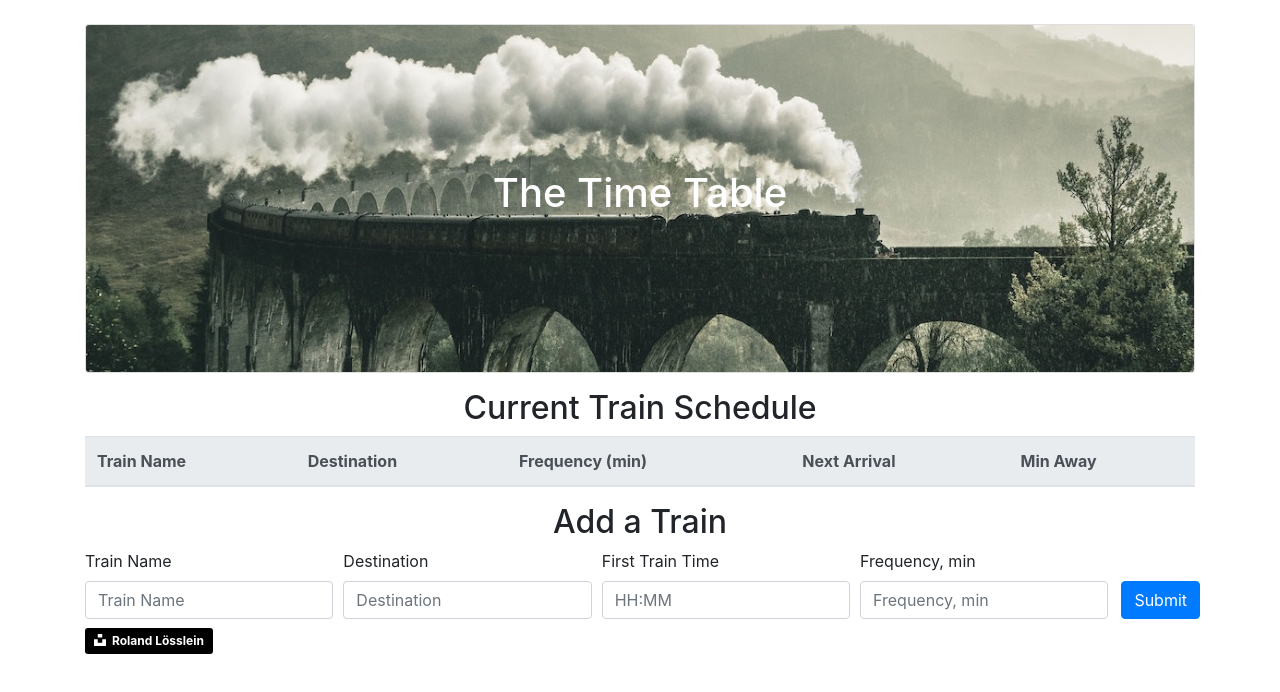
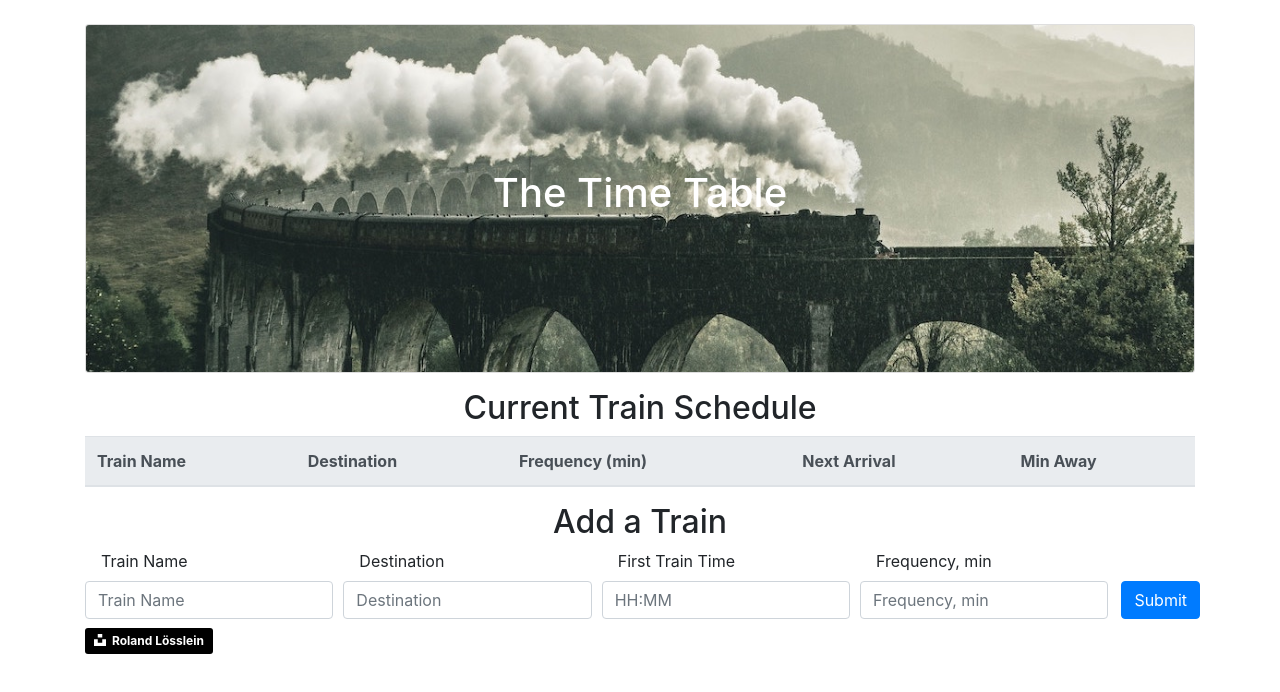
Before and after one commit to mike-4040/train-table, a plain HTML site: page index.html in a window 1280 px wide. Drawn offline with nearby package versions, Linux system fonts and the light colour scheme; no server answers.

Commit message:
Alligned labes for input

```diff
--- a/index.html
+++ b/index.html
@@ -49,7 +49,7 @@
       <form>
         <div class="form-row">
           <div class="col-sm-6 col-md">
-            <label for="in-train-name">Train Name</label>
+            <label for="in-train-name" class="ml-3">Train Name</label>
             <input
               type="text"
               class="form-control mb-2"
@@ -59,7 +59,7 @@
             />
           </div>
           <div class="col-sm-6 col-md">
-            <label for="in-train-destination">Destination</label>
+            <label for="in-train-destination" class="ml-3">Destination</label>
             <input
               type="text"
               class="form-control mb-2"
@@ -69,7 +69,7 @@
             />
           </div>
           <div class="col-sm-6 col-md">
-            <label for="in-first-train">First Train Time</label>
+            <label for="in-first-train" class="ml-3">First Train Time</label>
             <input
               type="text"
               pattern="([01]?[0-9]|2[0-3]):[0-5][0-9]"
@@ -80,7 +80,7 @@
             />
           </div>
           <div class="col-sm-6 col-md">
-            <label for="in-frequency">Frequency, min</label>
+            <label for="in-frequency" class="ml-3">Frequency, min</label>
             <input
               type="number"
               class="form-control mb-2"
```
